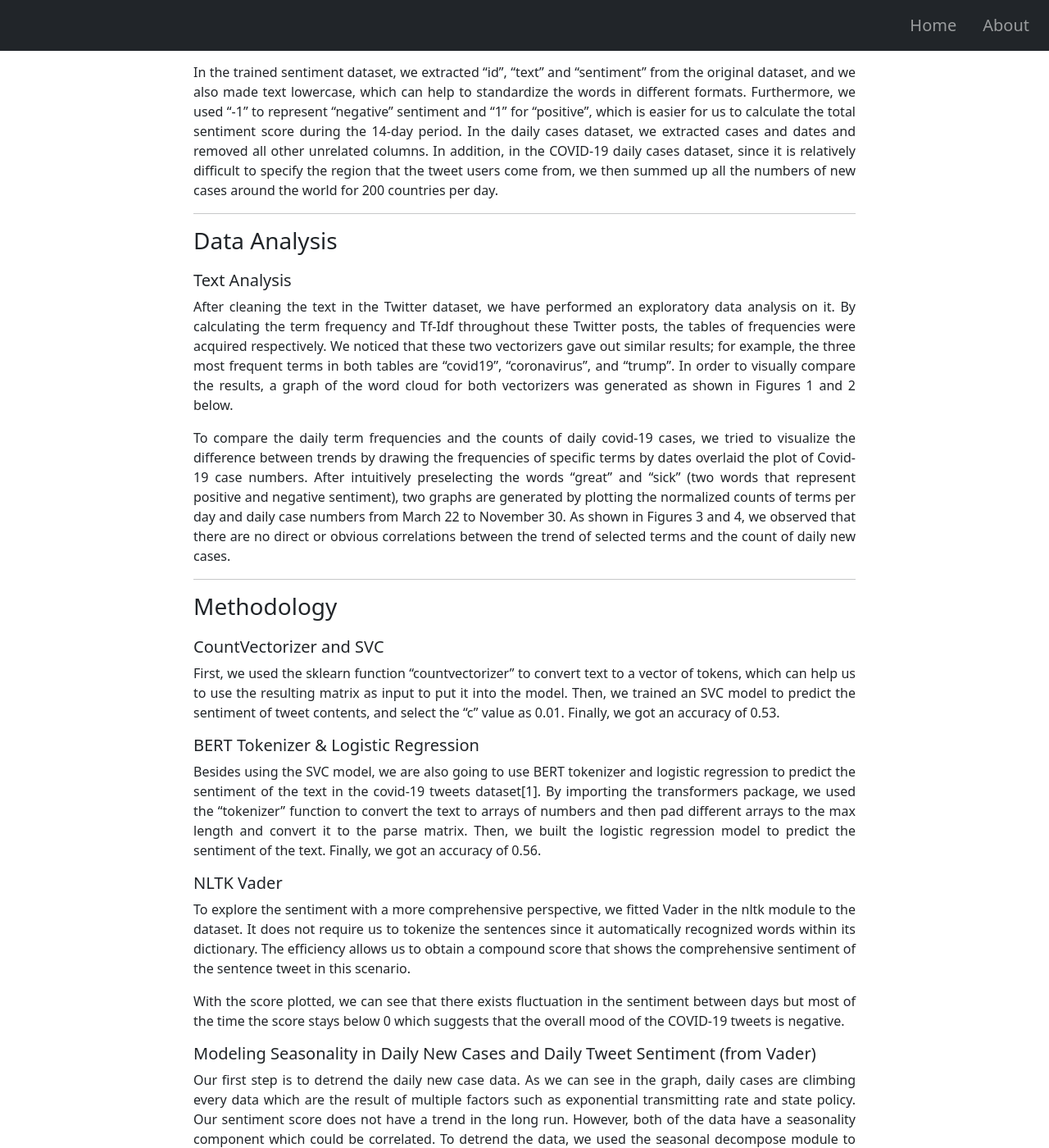
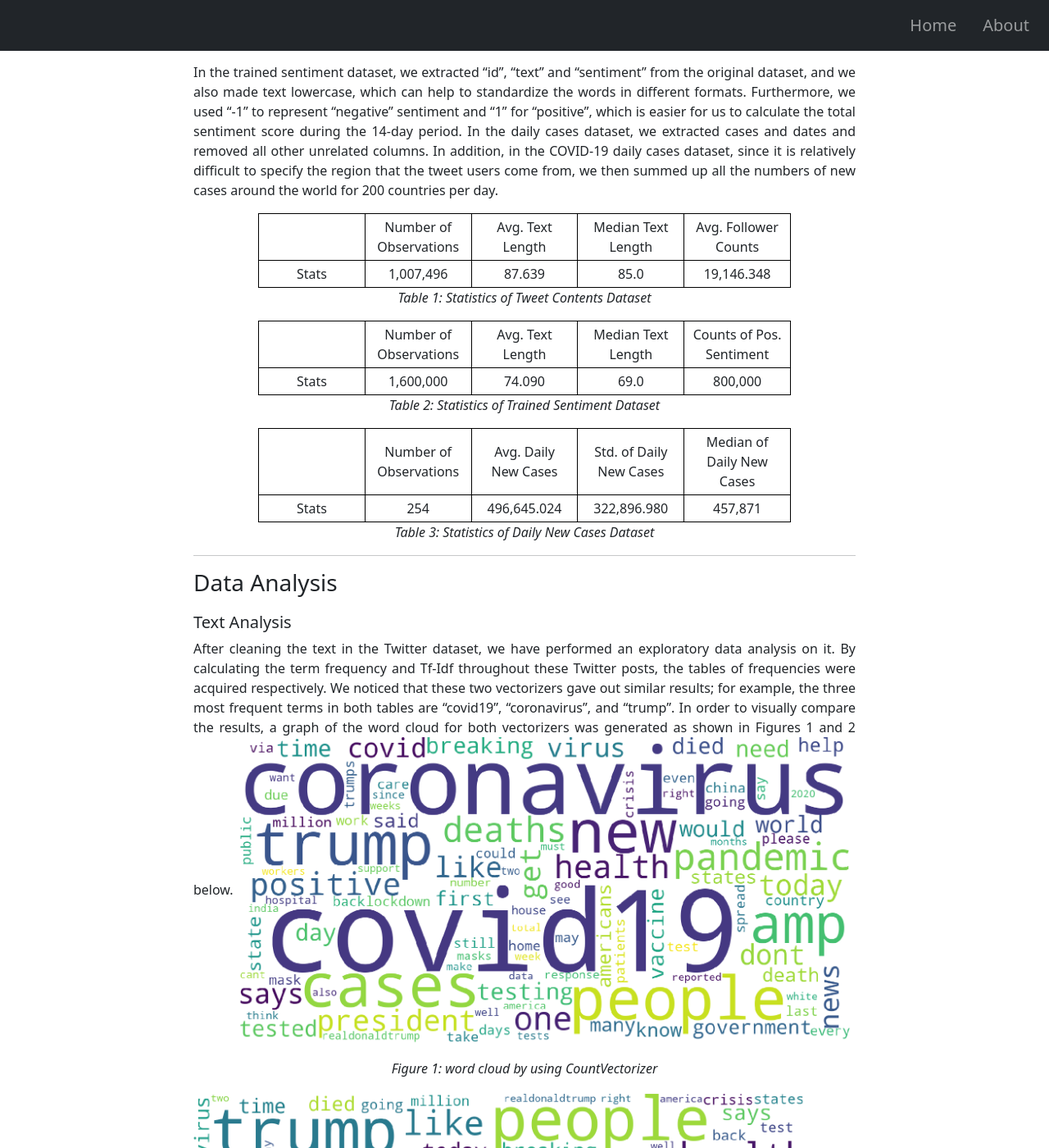
Before and after one commit to yunlintang/DSC180B-Blog, a Jekyll site: the page built from index.md, in a window 1280 px wide and 1400 px high, scrolled down 1438 px. Shown: the whole window at 82% size. Built offline with Jekyll 4.4.1, drawn with Linux system fonts in a browser that asks for light colours; some of the changed text lies outside the part shown.

Commit message:
add images

```diff
--- a/assets/css/styles.css
+++ b/assets/css/styles.css
@@ -14,3 +14,41 @@ h3, h2 {
 h2 {
     margin-top: 20px;
 }
+
+.tables p{
+    text-align: center;
+}
+
+table {
+    border-collapse: collapse;
+    border-spacing: 0;
+    border:1px solid;
+    table-layout: fixed;
+    margin-left: auto;
+    margin-right: auto;
+    width: 650px;
+}
+
+th, td{
+    border:1px solid #000000;
+    font-weight: normal;
+    word-wrap: break-word;
+    text-align: center;
+    padding-left: 10px;
+    padding-right: 10px;
+    padding-top: 4px;
+    padding-bottom: 4px;
+}
+
+.wcimg {
+    max-width: 750px;
+    max-height: 500px;
+    width: 100%;
+    height: auto;
+    margin: 0px auto;
+}
+
+.caption {
+    text-align: center;
+    font-style: italic;
+}
--- a/index.md
+++ b/index.md
@@ -36,6 +36,32 @@ In the tweets content dataset which is about covid-19, we extracted “tweet_id
 
 In the trained sentiment dataset, we extracted “id”, “text” and “sentiment” from the original dataset, and we also made text lowercase, which can help to standardize the words in different formats. Furthermore, we used “-1” to represent “negative” sentiment and “1” for “positive”, which is easier for us to calculate the total sentiment score during the 14-day period. In the daily cases dataset, we extracted cases and dates and removed all other unrelated columns. In addition,
 in the COVID-19 daily cases dataset, since it is relatively difficult to specify the region that the tweet users come from, we then summed up all the numbers of new cases around the world for 200 countries per day.
+<br/>
+
+<div class="tables" markdown="1">
+
+|       | Number of Observations | Avg. Text Length  | Median Text Length | Avg. Follower Counts |
+|-------|------------------------|-------------------|--------------------|----------------------|
+| Stats | 1,007,496              | 87.639            | 85.0               | 19,146.348           |
+
+*Table 1: Statistics of Tweet Contents Dataset*
+<br/>
+
+|       | Number of Observations | Avg. Text Length  | Median Text Length | Counts of Pos. Sentiment |
+|-------|------------------------|-------------------|--------------------|--------------------------|
+| Stats | 1,600,000              | 74.090            | 69.0               | 800,000                  |
+
+*Table 2: Statistics of Trained Sentiment Dataset*
+<br/>
+
+|       | Number of Observations | Avg. Daily New Cases | Std. of Daily New Cases | Median of Daily New Cases |
+|-------|------------------------|----------------------|-------------------------|---------------------------|
+| Stats | 254                    | 496,645.024          | 322,896.980             | 457,871                   |
+
+*Table 3: Statistics of Daily New Cases Dataset*
+<br/>
+
+</div>
 
 ---
 
@@ -44,6 +70,11 @@ in the COVID-19 daily cases dataset, since it is relatively difficult to specify
 ##### Text Analysis
 
 After cleaning the text in the Twitter dataset, we have performed an exploratory data analysis on it. By calculating the term frequency and Tf-Idf throughout these Twitter posts, the tables of frequencies were acquired respectively. We noticed that these two vectorizers gave out similar results; for example, the three most frequent terms in both tables are “covid19”, “coronavirus”, and “trump”. In order to visually compare the results, a graph of the word cloud for both vectorizers was generated as shown in Figures 1 and 2 below.
+![WordCloud Two](/assets/images/wc1.png){:.wcimg}
+<p class="caption">Figure 1: word cloud by using CountVectorizer</p>
+![WordCloud Two](/assets/images/wc2.png){:.wcimg}
+<p class="caption">Figure 2: word cloud by using TfIdfVectorizer</p>
+
 
 To compare the daily term frequencies and the counts of daily covid-19 cases, we tried to visualize the difference between trends by drawing the frequencies of specific terms by dates overlaid the plot of Covid-19 case numbers. After intuitively preselecting the words “great” and “sick” (two words that represent positive and negative sentiment), two graphs are generated by plotting the normalized counts of terms per day and daily case numbers from March 22 to November 30. As shown in Figures 3 and 4, we observed that there are no direct or obvious correlations between the trend of selected terms and the count of daily new cases.
 
```
Also changed, not shown: assets/images/social_media.jpg (deleted), assets/images/wc1.png (added), assets/images/wc2.png (added).
